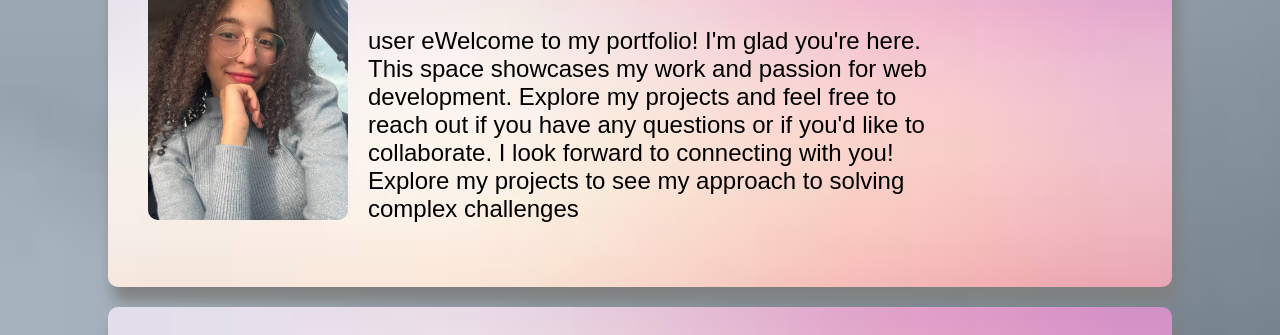
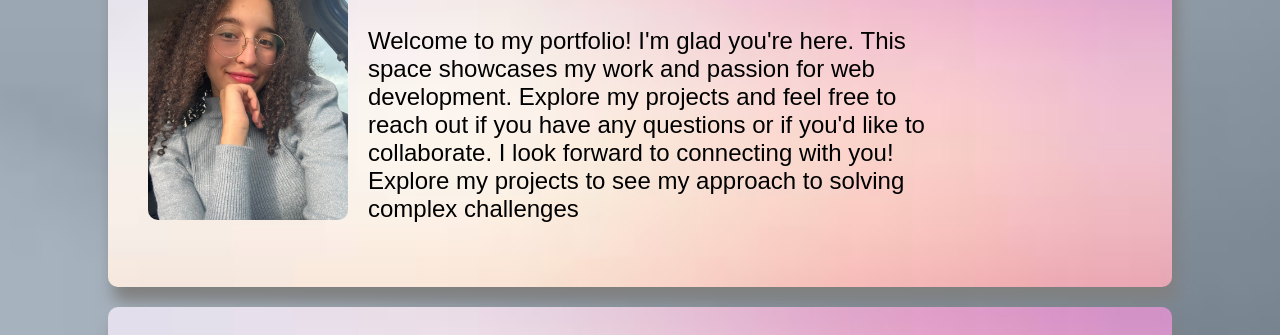
Before and after one commit to TUNISIA-user/about-me, a plain HTML site: page index.html in a window 1280 px wide. Shown: the part 252-587 px from the top of the page. Drawn offline with Linux system fonts and the light colour scheme.

Commit message:
My Portfolio

```diff
--- a/index.html
+++ b/index.html
@@ -23,7 +23,7 @@
             <img src="nourine.png" alt="me" class="image">
             <div class="text">
                 <h2>Hello I am Nourine Chabbi</h2>
-                <p>user eWelcome to my portfolio! I'm glad you're here. This space showcases my work and passion for web development. Explore my projects and feel free to reach out if you have any questions or if you'd like to collaborate. I look forward to connecting with you! Explore my projects to see my approach to solving complex challenges </p>
+                <p>Welcome to my portfolio! I'm glad you're here. This space showcases my work and passion for web development. Explore my projects and feel free to reach out if you have any questions or if you'd like to collaborate. I look forward to connecting with you! Explore my projects to see my approach to solving complex challenges </p>
             </div>
         </div>
     </section>
```
